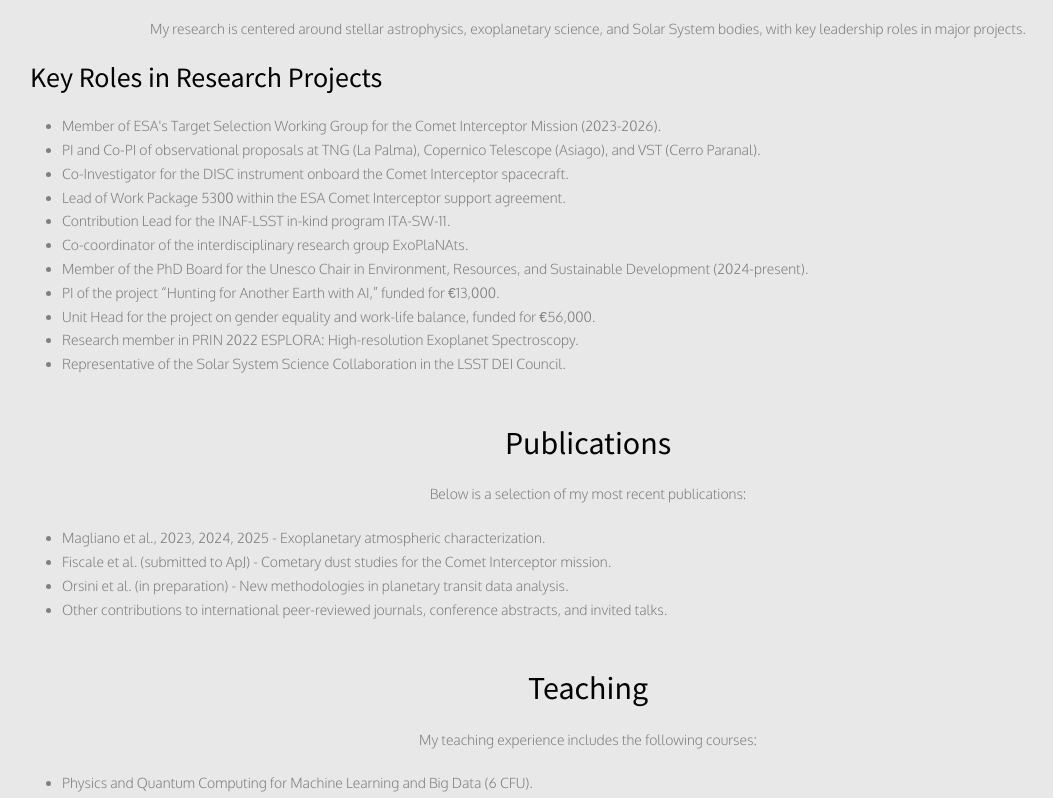
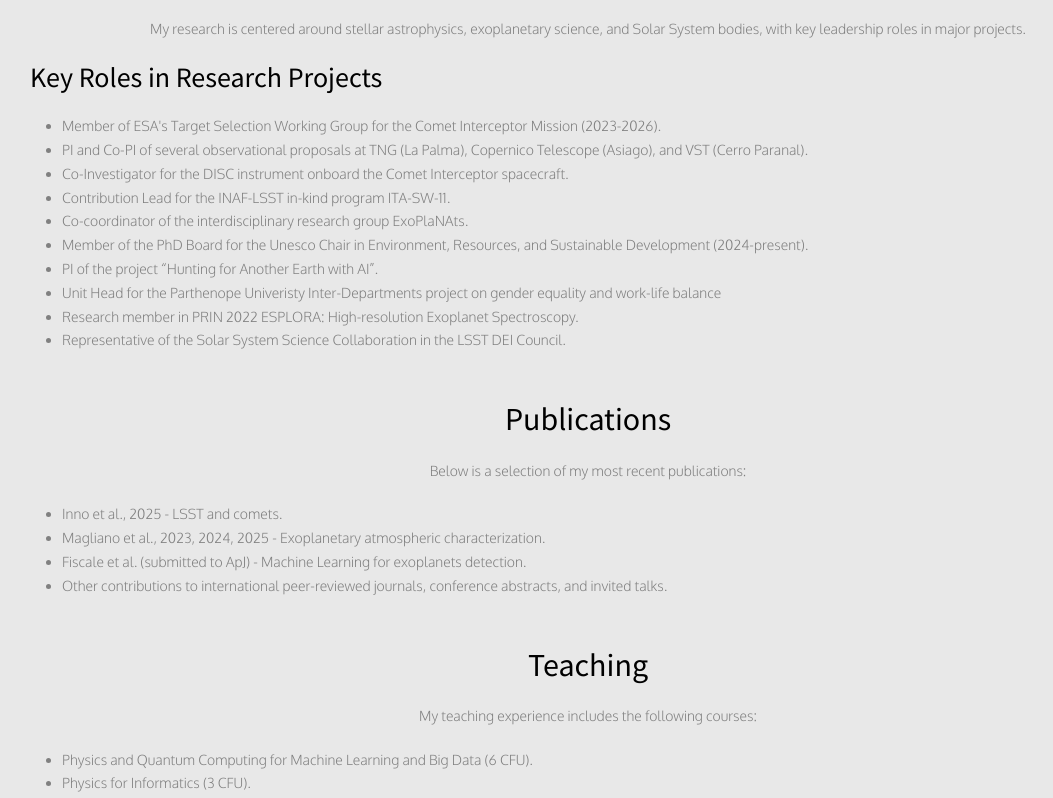
Before and after one commit to laurainno/laurainno.github.io, a plain HTML site: page index.html in a window 1280 px wide. Shown: the part 595-1393 px from the top of the page, without its empty margins (52-1105 px from the left). Drawn offline with nearby package versions, Linux system fonts and the light colour scheme.

Commit message:
Update index.html

```diff
--- a/index.html
+++ b/index.html
@@ -72,14 +72,13 @@
         <h3>Key Roles in Research Projects</h3>
         <ul>
             <li>Member of ESA's Target Selection Working Group for the Comet Interceptor Mission (2023-2026).</li>
-            <li>PI and Co-PI of observational proposals at TNG (La Palma), Copernico Telescope (Asiago), and VST (Cerro Paranal).</li>
+            <li>PI and Co-PI of several observational proposals at TNG (La Palma), Copernico Telescope (Asiago), and VST (Cerro Paranal).</li>
             <li>Co-Investigator for the DISC instrument onboard the Comet Interceptor spacecraft.</li>
-            <li>Lead of Work Package 5300 within the ESA Comet Interceptor support agreement.</li>
             <li>Contribution Lead for the INAF-LSST in-kind program ITA-SW-11.</li>
             <li>Co-coordinator of the interdisciplinary research group ExoPlaNAts.</li>
             <li>Member of the PhD Board for the Unesco Chair in Environment, Resources, and Sustainable Development (2024-present).</li>
-            <li>PI of the project “Hunting for Another Earth with AI,” funded for €13,000.</li>
-            <li>Unit Head for the project on gender equality and work-life balance, funded for €56,000.</li>
+            <li>PI of the project “Hunting for Another Earth with AI”.</li>
+            <li>Unit Head for the Parthenope Univeristy Inter-Departments project on gender equality and work-life balance </li>
             <li>Research member in PRIN 2022 ESPLORA: High-resolution Exoplanet Spectroscopy.</li>
             <li>Representative of the Solar System Science Collaboration in the LSST DEI Council.</li>
         </ul>
@@ -89,9 +88,9 @@
         <h2 class="text-center">Publications</h2>
         <p class="text-center">Below is a selection of my most recent publications:</p>
         <ul>
+            <li>Inno et al., 2025 - LSST and comets.</li>
             <li>Magliano et al., 2023, 2024, 2025 - Exoplanetary atmospheric characterization.</li>
-            <li>Fiscale et al. (submitted to ApJ) - Cometary dust studies for the Comet Interceptor mission.</li>
-            <li>Orsini et al. (in preparation) - New methodologies in planetary transit data analysis.</li>
+            <li>Fiscale et al. (submitted to ApJ) - Machine Learning for exoplanets detection.</li>
             <li>Other contributions to international peer-reviewed journals, conference abstracts, and invited talks.</li>
         </ul>
     </section>
```
